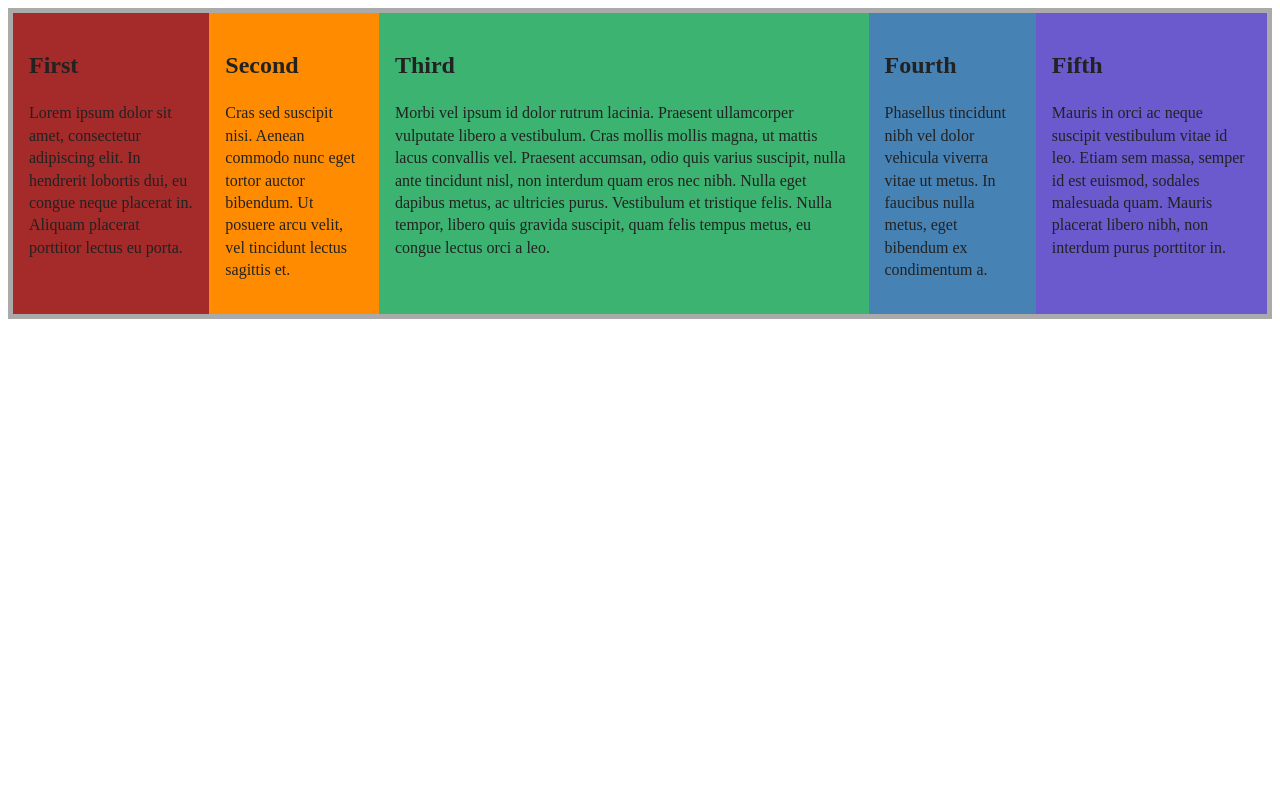
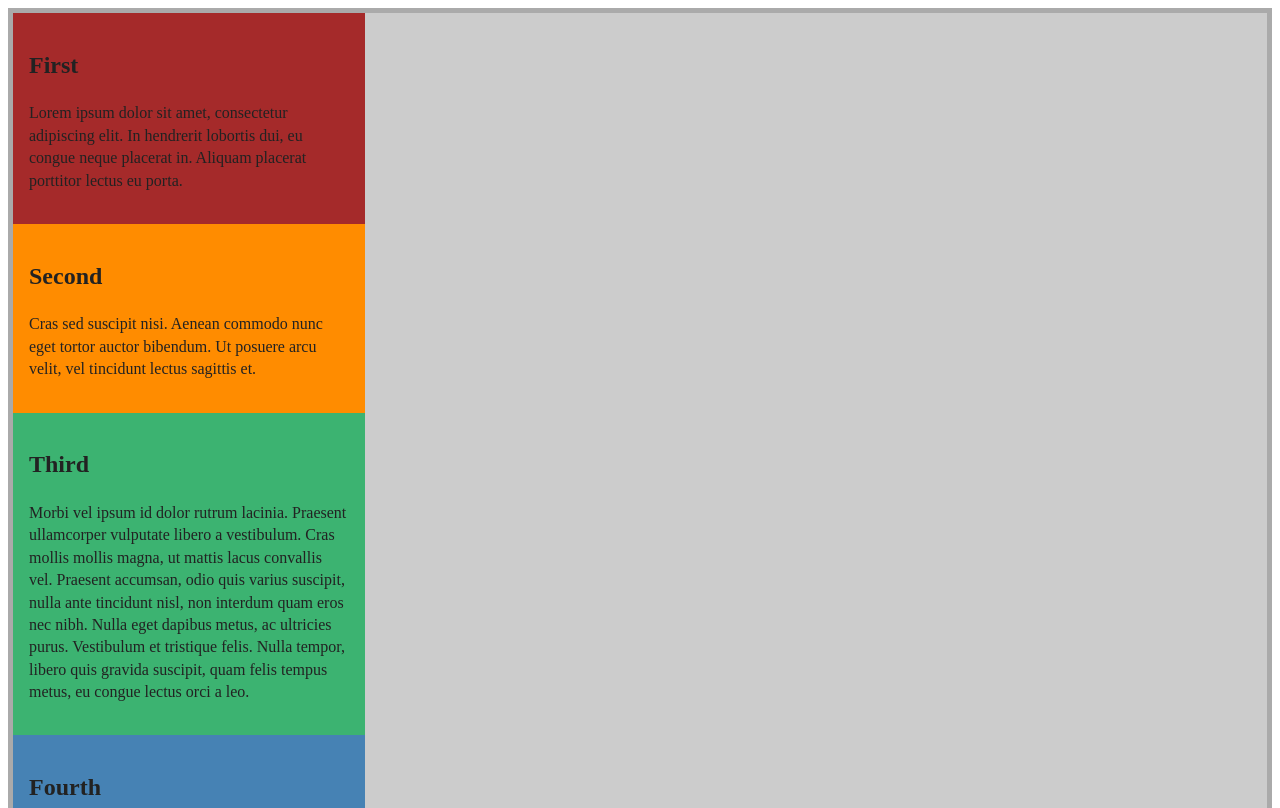
Before and after one commit to AnthonyBurgic1/COMP2081-25F, a website: page lesson-2/index.html in a window 1280 px wide. Shown: the top 808 px of the page. Drawn offline with Linux system fonts and the light colour scheme.

Commit message:
added to line 106 flex-wrap

```diff
--- a/lesson-2/css/style.css
+++ b/lesson-2/css/style.css
@@ -99,11 +99,11 @@ textarea {
   display: flex;
 /* STEP 2: Define the main axis - this is the flex-direction
 Possible values are: row | row-reverse | column | column-reverse (lets go with row) */
-
+  flex-direction: column;
 /* STEP 3a: Determine how element in the container will wrap - this is the flex-wrap property
 Possible values are: nowrap | wrap | wrap-reverse
 We need to set a width on the flex children to see this */
-
+  flex-wrap: wrap;
 /* STEP 3c: We can use the shorthand flex-flow to specify both the flex-direction and the flex-wrap */
 
 /* STEP 4a: Control alignment of flex children along the main axis, with justify-content
@@ -124,7 +124,7 @@ Possible values for align-content are: flex-start | flex-end | center | space-be
 #flex body > div > div {
   padding: 1rem;
 /* STEP 3b: Set a width on the flex children to see the flex-wrap property */
-
+  width: 20rem;
 /* STEP4b: Reduce width of the flex children to see the justify-content property */
 
 /* STEP6b: Increase width of the flex children to see the align-content property */
```
